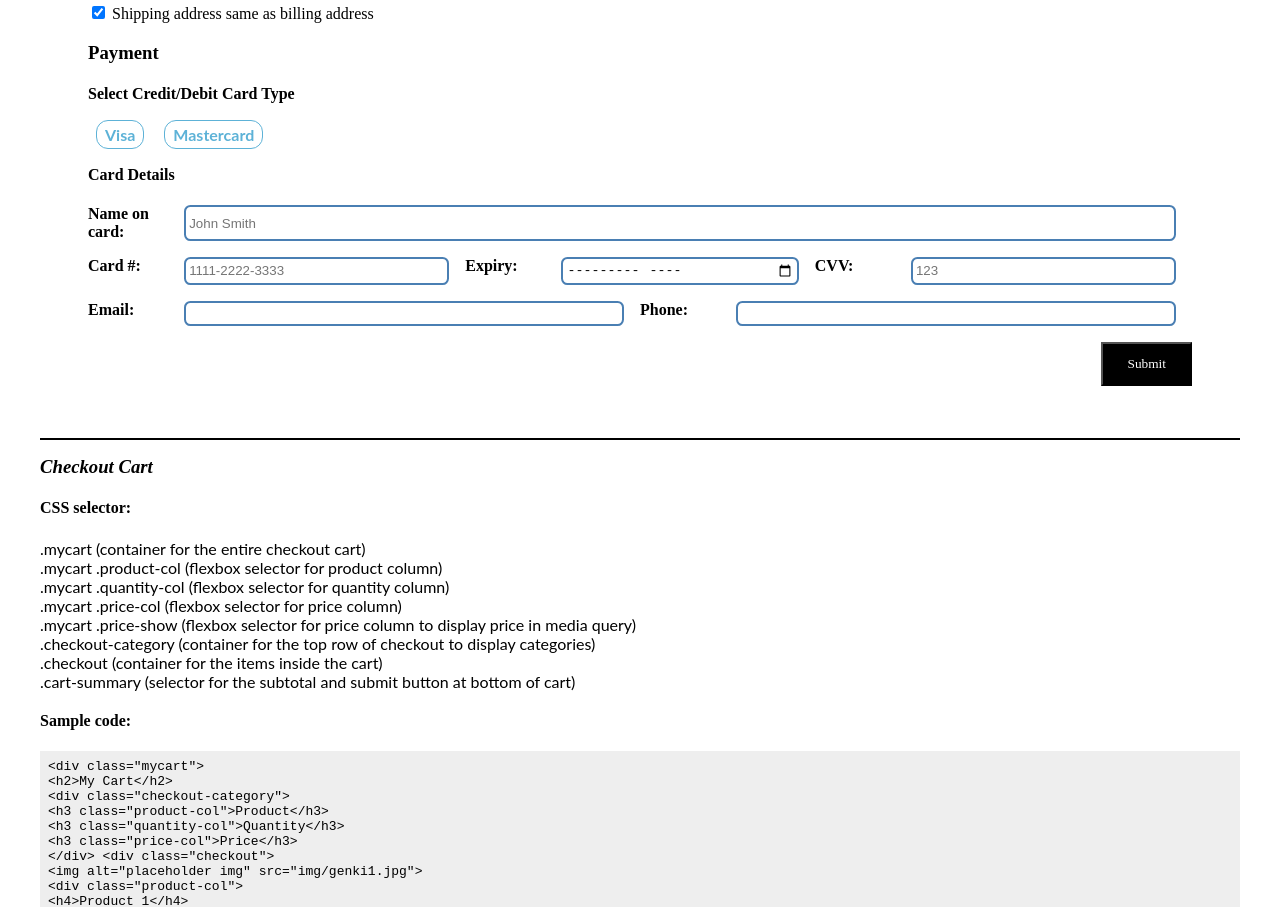
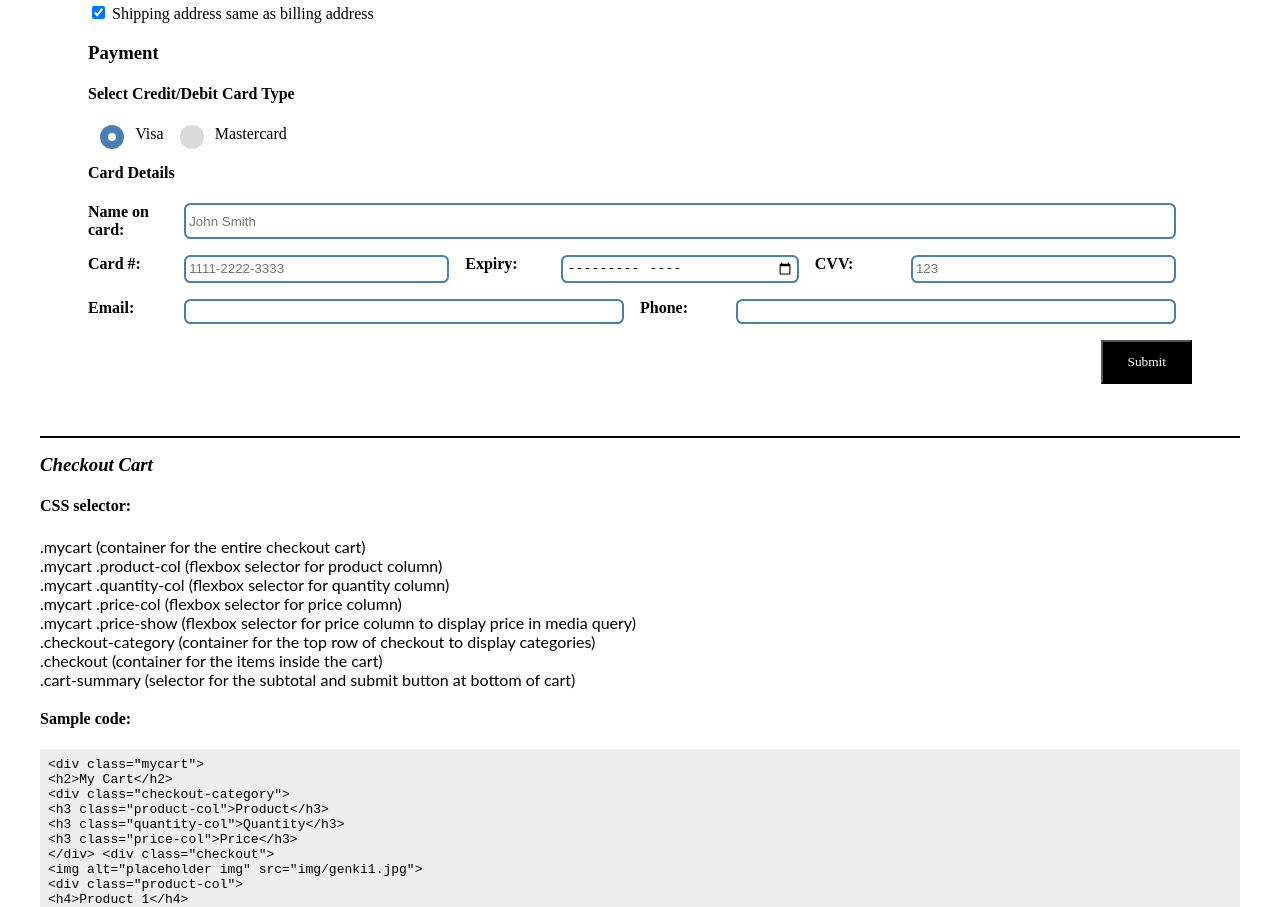
Before and after one commit to snowpear97/IAT339_P02, a plain HTML site: page Styleguide/index.html in a window 1280 px wide. Shown: the part 8660-9567 px from the top of the page. Drawn offline with Linux system fonts and the light colour scheme.

Commit message:
Updated Radio Buttons on Index

```diff
--- a/Styleguide/index.html
+++ b/Styleguide/index.html
@@ -506,11 +506,15 @@
 
         <h3>Payment</h3>
         <h4>Select Credit/Debit Card Type</h4>
-        <div class="radio">
-          <input type="radio" id="visa" name="cc-option" value="Visa">
-          <label for="visa">Visa</label>
-          <input type="radio" id="mastercard" name="cc-option" value="Mastercard">
-          <label for="mastercard">Mastercard</label>
+        <div>
+          <label class="radio-payment">Visa
+            <input type="radio" checked="checked" name="radio">
+            <span class="radio-selected"></span>
+        </label>
+        <label class="radio-payment">Mastercard
+            <input type="radio" name="radio">
+            <span class="radio-selected"></span>
+        </label>
         </div>
 
         <h4>Card Details</h4>
```
